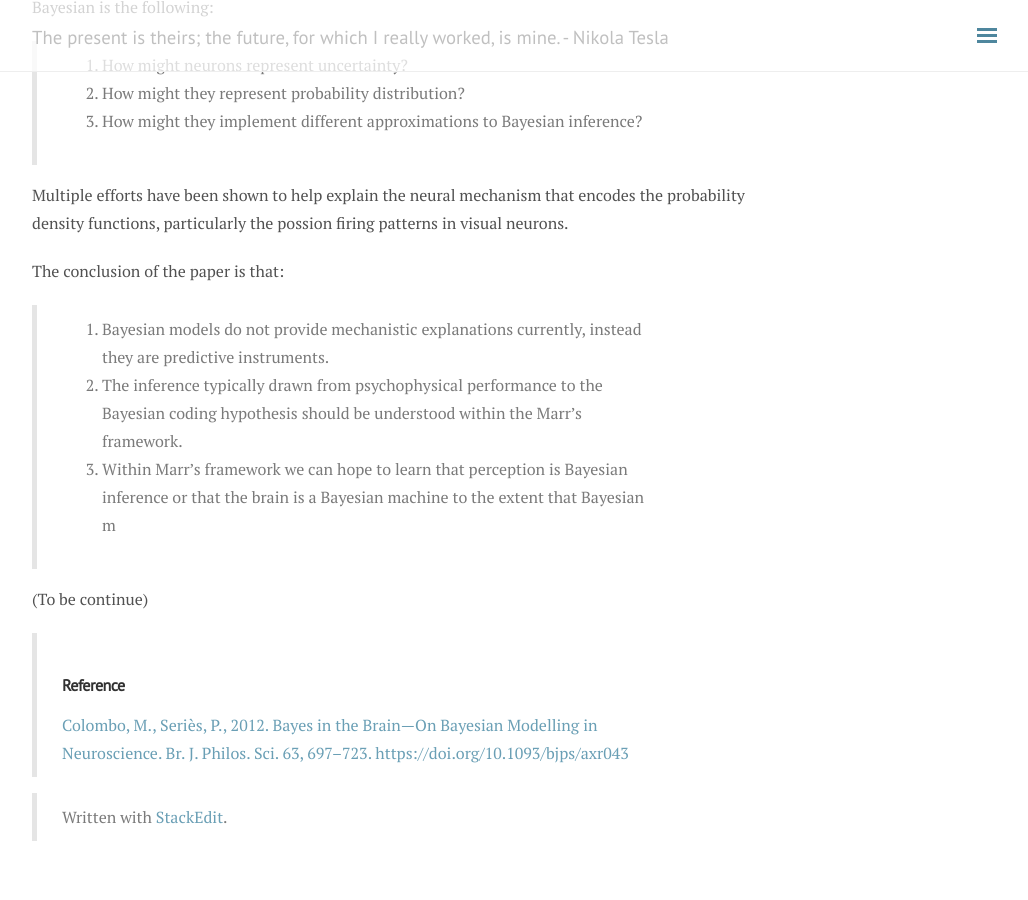
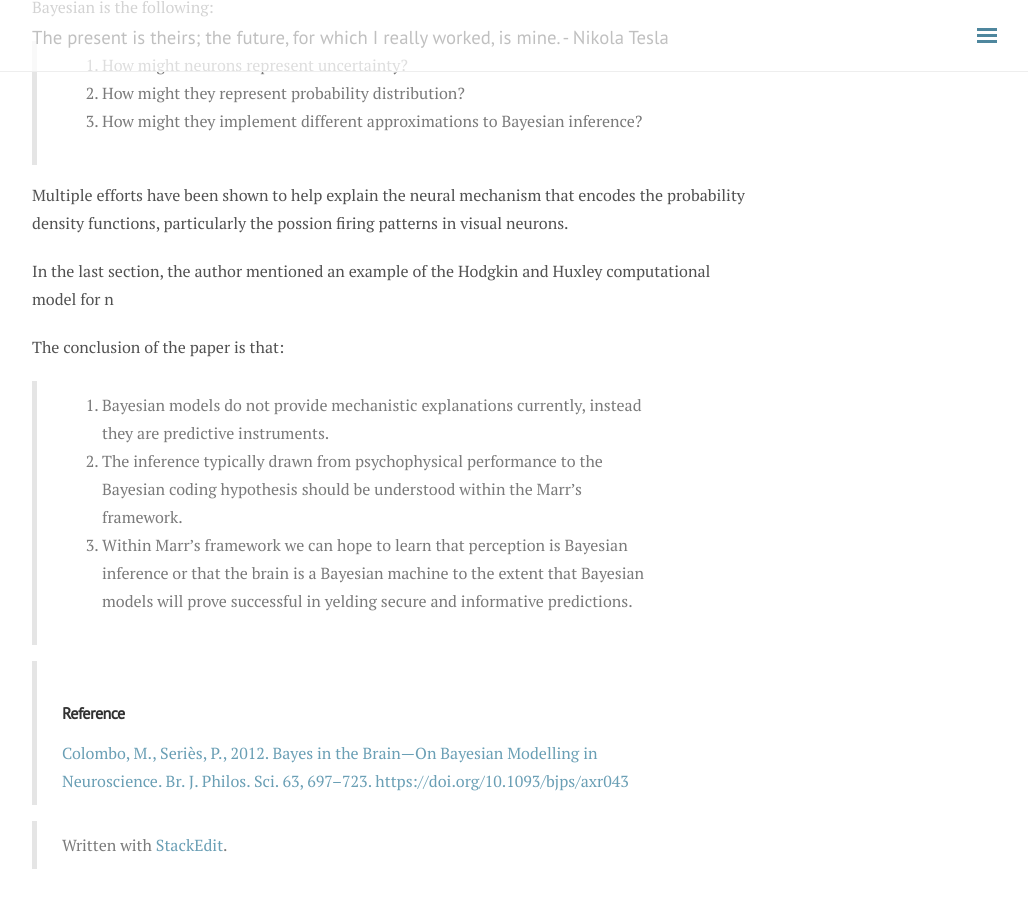
Before and after one commit to andylikescodes/andylikescodes.github.io, a Jekyll site: the page built from _posts/2020-04-18-Bayesian-Brain.md, in a window 1280 px wide and 900 px high, scrolled down 2240 px. Shown: the whole window, without its empty margins (248-1276 px from the left). Built offline with Jekyll 4.4.1, drawn with Linux system fonts in a browser that asks for light colours; nearby versions of some CDN libraries; comment, search, counter and statistics services are not loaded.

Commit message:
_posts/2020-04-18-Bayesian-Brain.md updated from https://stackedit.io/

```diff
--- a/_posts/2020-04-18-Bayesian-Brain.md
+++ b/_posts/2020-04-18-Bayesian-Brain.md
@@ -48,18 +48,18 @@ In the last two sections, 4 and 5, the issues that needs to be addressed in orde
 
 Multiple efforts have been shown to help explain the neural mechanism that encodes the probability density functions, particularly the possion firing patterns in visual neurons.
 
+In the last section, the author mentioned an example of the Hodgkin and Huxley computational model for n
+
 The conclusion of the paper is that:
 > 1. Bayesian models do not provide mechanistic explanations currently, instead they are predictive instruments.
 > 2. The inference typically drawn from psychophysical performance to the Bayesian coding hypothesis should be understood within the Marr's framework.
-> 3. Within Marr's framework we can hope to learn that perception is Bayesian inference or that the brain is a Bayesian machine to the extent that Bayesian m
-
-(To be continue)
+> 3. Within Marr's framework we can hope to learn that perception is Bayesian inference or that the brain is a Bayesian machine to the extent that Bayesian models will prove successful in yelding secure and informative predictions.
 
 >### Reference
 > [Colombo, M., Seriès, P., 2012. Bayes in the Brain—On Bayesian Modelling in Neuroscience. Br. J. Philos. Sci. 63, 697–723. https://doi.org/10.1093/bjps/axr043](https://www.zotero.org/google-docs/?gGyNfB)
 
 > Written with [StackEdit](https://stackedit.io/).
 <!--stackedit_data:
-eyJoaXN0b3J5IjpbLTM5NDI4NTg1NCwyMTE0OTk3NjAzLDIwNT
+eyJoaXN0b3J5IjpbMTA2NDMzNjYwMywyMTE0OTk3NjAzLDIwNT
 g4NjE3MDddfQ==
 -->
```
